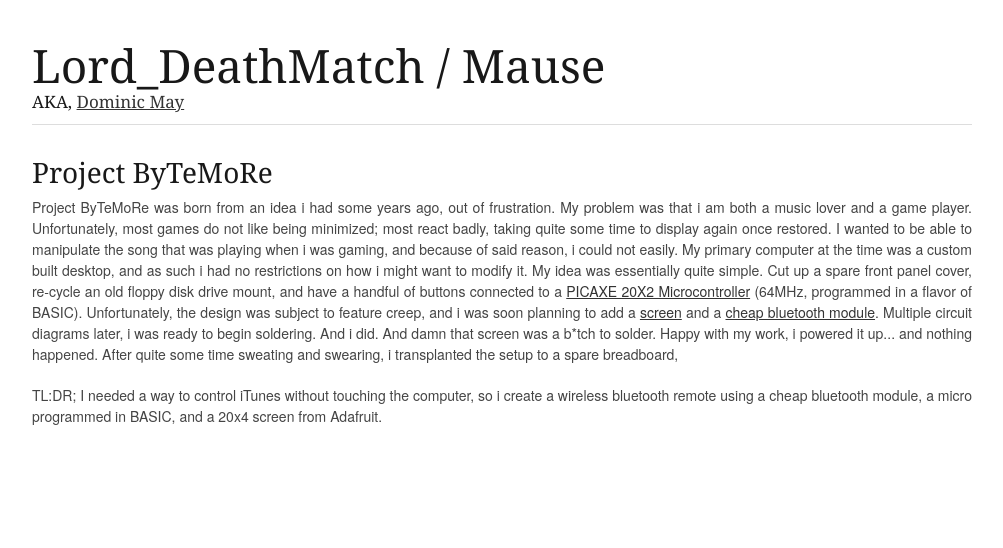
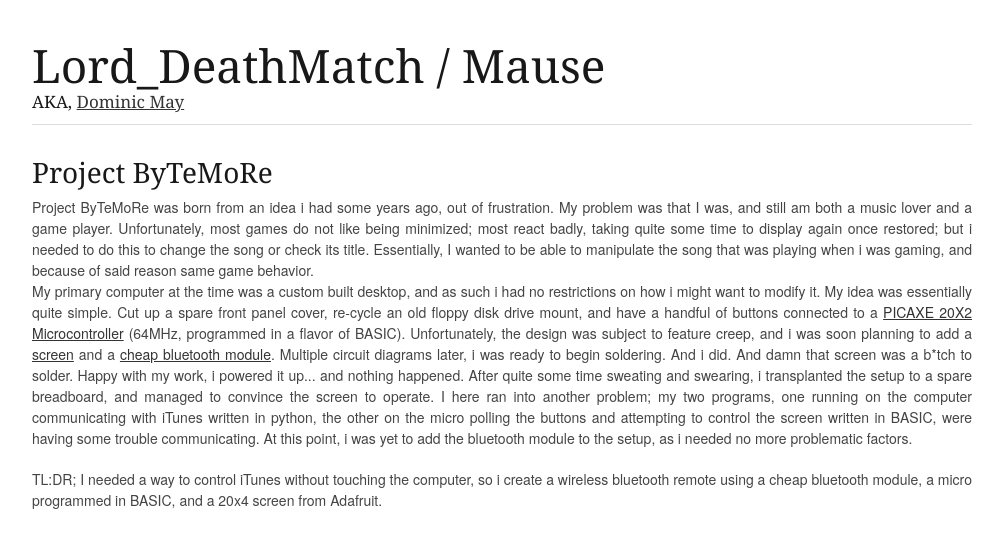
Before and after one commit to Mause/mause.github.com, a Jekyll site: the page bytemore.html, which Jekyll copies as it is, in a window 1280 px wide. Shown: the top 548 px of the page, without its empty margins (138-1141 px from the left). Built offline with Jekyll 4.4.1, drawn with Linux system fonts in a browser that asks for light colours; nearby versions of some CDN libraries.

Commit message:
bytemore

```diff
--- a/bytemore.html
+++ b/bytemore.html
@@ -76,7 +76,9 @@
 			<div class="column">
 				<h3>Project ByTeMoRe</h3>
 				<p>
-	                Project ByTeMoRe was born from an idea i had some years ago, out of frustration. My problem was that i am both a music lover and a game player. Unfortunately, most games do not like being minimized; most react badly, taking quite some time to display again once restored. I wanted to be able to manipulate the song that was playing when i was gaming, and because of said reason, i could not easily. My primary computer at the time was a custom built desktop, and as such i had no restrictions on how i might want to modify it. My idea was essentially quite simple. Cut up a spare front panel cover, re-cycle an old floppy disk drive mount, and have a handful of buttons connected to a <a href="http://www.picaxe.com/Hardware/PICAXE-Chips/PICAXE-20X2-microcontroller/">PICAXE 20X2 Microcontroller</a> (64MHz, programmed in a flavor of BASIC). Unfortunately, the design was subject to feature creep, and i was soon planning to add a <a href="http://www.adafruit.com/products/198">screen</a> and a <a href="http://www.ebay.com.au/itm/ws/eBayISAPI.dll?ViewItem&item=160419133461&ssPageName=ADME:L:OU:AU:1123">cheap bluetooth module</a>. Multiple circuit diagrams later, i was ready to begin soldering. And i did. And damn that screen was a <span title="bitch">b*tch</span> to solder. Happy with my work, i powered it up... and nothing happened. After quite some time sweating and swearing, i transplanted the setup to a spare breadboard,
+	                Project ByTeMoRe was born from an idea i had some years ago, out of frustration. My problem was that I was, and still am both a music lover and a game player. Unfortunately, most games do not like being minimized; most react badly, taking quite some time to display again once restored; but i needed to do this to change the song or check its title. Essentially, I wanted to be able to manipulate the song that was playing when i was gaming, and because of said reason same game behavior.</br>
+
+	                My primary computer at the time was a custom built desktop, and as such i had no restrictions on how i might want to modify it. My idea was essentially quite simple. Cut up a spare front panel cover, re-cycle an old floppy disk drive mount, and have a handful of buttons connected to a <a href="http://www.picaxe.com/Hardware/PICAXE-Chips/PICAXE-20X2-microcontroller/">PICAXE 20X2 Microcontroller</a> (64MHz, programmed in a flavor of BASIC). Unfortunately, the design was subject to feature creep, and i was soon planning to add a <a href="http://www.adafruit.com/products/198">screen</a> and a <a href="http://www.ebay.com.au/itm/ws/eBayISAPI.dll?ViewItem&item=160419133461&ssPageName=ADME:L:OU:AU:1123">cheap bluetooth module</a>. Multiple circuit diagrams later, i was ready to begin soldering. And i did. And damn that screen was a <span title="bitch">b*tch</span> to solder. Happy with my work, i powered it up... and nothing happened. After quite some time sweating and swearing, i transplanted the setup to a spare breadboard, and managed to convince the screen to operate. I here ran into another problem; my two programs, one running on the computer communicating with iTunes written in python, the other on the micro polling the buttons and attempting to control the screen written in BASIC, were having some trouble communicating. At this point, i was yet to add the bluetooth module to the setup, as i needed no more problematic factors.
 
 
 	            </p>
```
